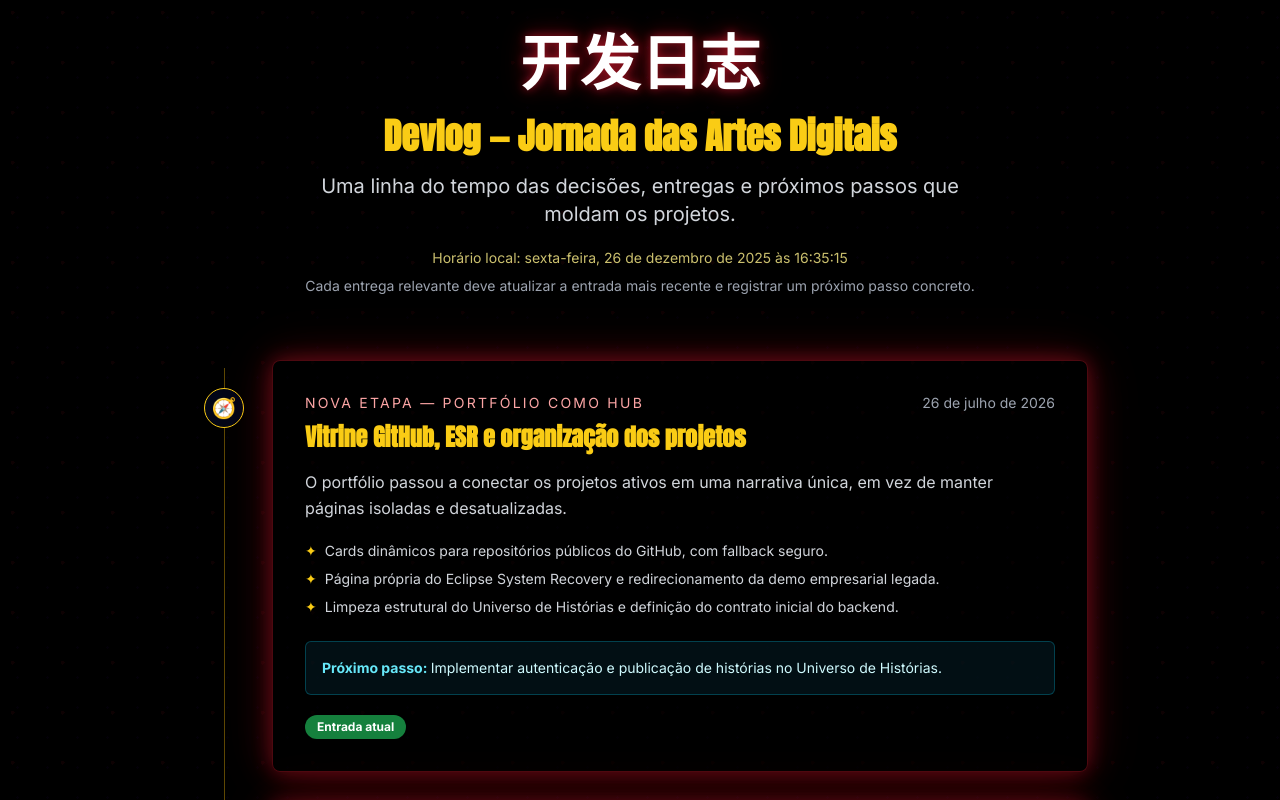
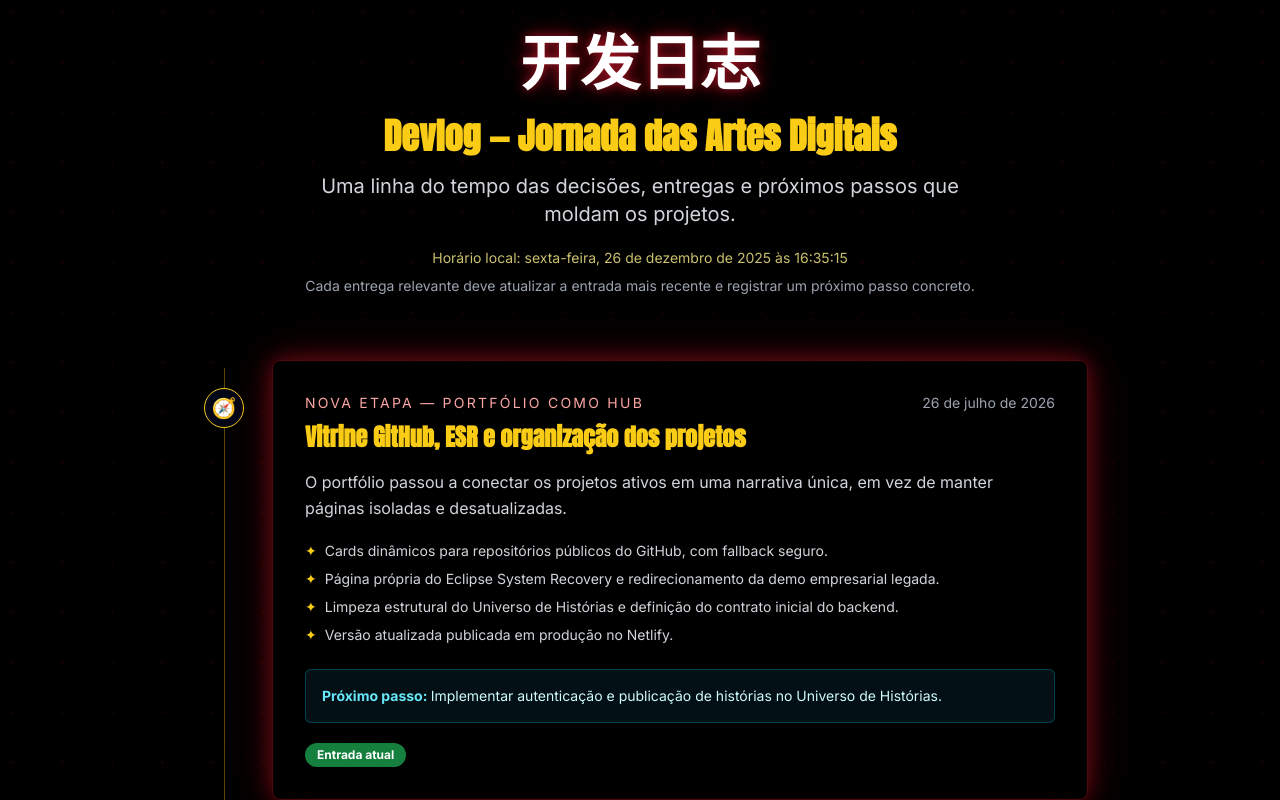
Before and after one commit to murilobsantos/portfoli-novo, a Next.js app: page /devlog in a window 1280 px wide. Shown: the top 800 px of the page. Built offline with nearby package versions, Linux system fonts and the light colour scheme.

Commit message:
docs: record portfolio production deployment

```diff
--- a/src/data/devlog.ts
+++ b/src/data/devlog.ts
@@ -24,6 +24,7 @@ export const devlogEntries: DevlogEntry[] = [
       "Cards dinâmicos para repositórios públicos do GitHub, com fallback seguro.",
       "Página própria do Eclipse System Recovery e redirecionamento da demo empresarial legada.",
       "Limpeza estrutural do Universo de Histórias e definição do contrato inicial do backend.",
+      "Versão atualizada publicada em produção no Netlify.",
     ],
     nextStep: "Implementar autenticação e publicação de histórias no Universo de Histórias.",
     icon: "🧭",
```
Also changed, not shown: 1 other file (tests, documents, lock files or other folders).
